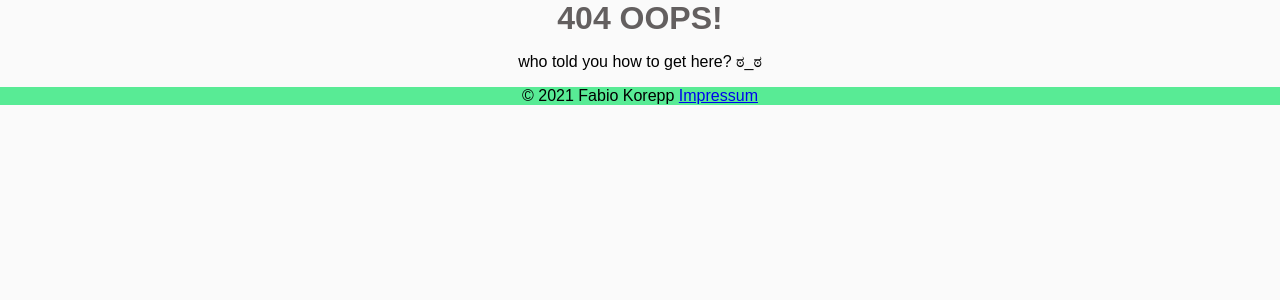
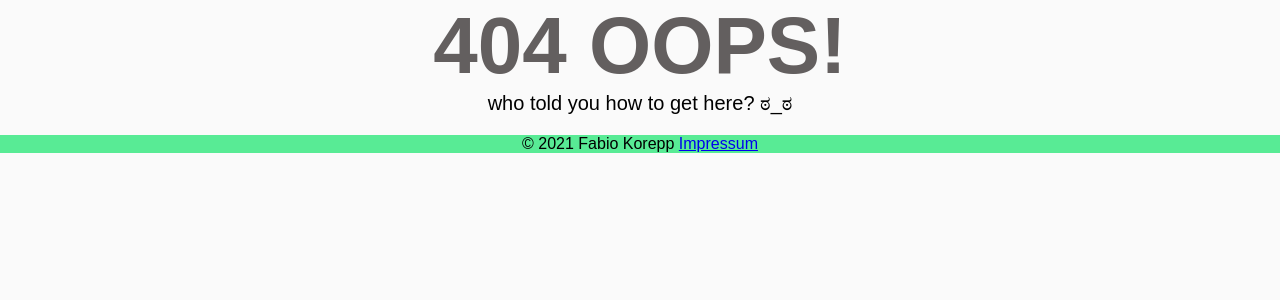
Before and after one commit to The-Broccoli/otowebapp, a Flask app: page /contact in a window 1280 px wide. Shown: the part 55-355 px from the top of the page. Run offline with Flask 2, Linux system fonts and the light colour scheme.

Commit message:
a little CSS for the error pages

```diff
--- a/website/static/base.css
+++ b/website/static/base.css
@@ -85,6 +85,16 @@ footer {
 
 .footer-bar{
     background: linear-gradient(45deg, #278A3E, #37C559, #B9EEC6);
+}
+
+/* ----------------- error setting -------------------- */
+.error h1{
+    font-size: 80px;
+}
+
+.error p{
+    font-size: 20px;
+    margin-top: 0;
 }
 
 /* -------------------- grid setting ---------------------- */
--- a/website/templates/blank_page.html
+++ b/website/templates/blank_page.html
@@ -13,11 +13,15 @@
 <!-- BLOCK CONTENT -->
 {% block content %}
 {% if mes %}
-    <h1 style="display: flex; align-items: center; justify-content: center;">404 OOPS!</h1>
-    <p style="display: flex; align-items: center; justify-content: center;">Page "{{ mes }}" was not found (╯︵╰,)</p>
+    <div class="error">
+        <h1 style="display: flex; align-items: center; justify-content: center;">404 OOPS!</h1>
+        <p style="display: flex; align-items: center; justify-content: center;">Page "{{ mes }}" was not found (╯︵╰,)</p>
+    </div>
 {% else %}
-    <h1 style="display: flex; align-items: center; justify-content: center;">404 OOPS!</h1>
-    <p style="display: flex; align-items: center; justify-content: center;">who told you how to get here? ಠ_ಠ</p>
+    <div class="error">
+        <h1 style="display: flex; align-items: center; justify-content: center;">404 OOPS!</h1>
+        <p style="display: flex; align-items: center; justify-content: center;">who told you how to get here? ಠ_ಠ</p>
+    </div>
 {% endif %}
 {% endblock %}
 
```
